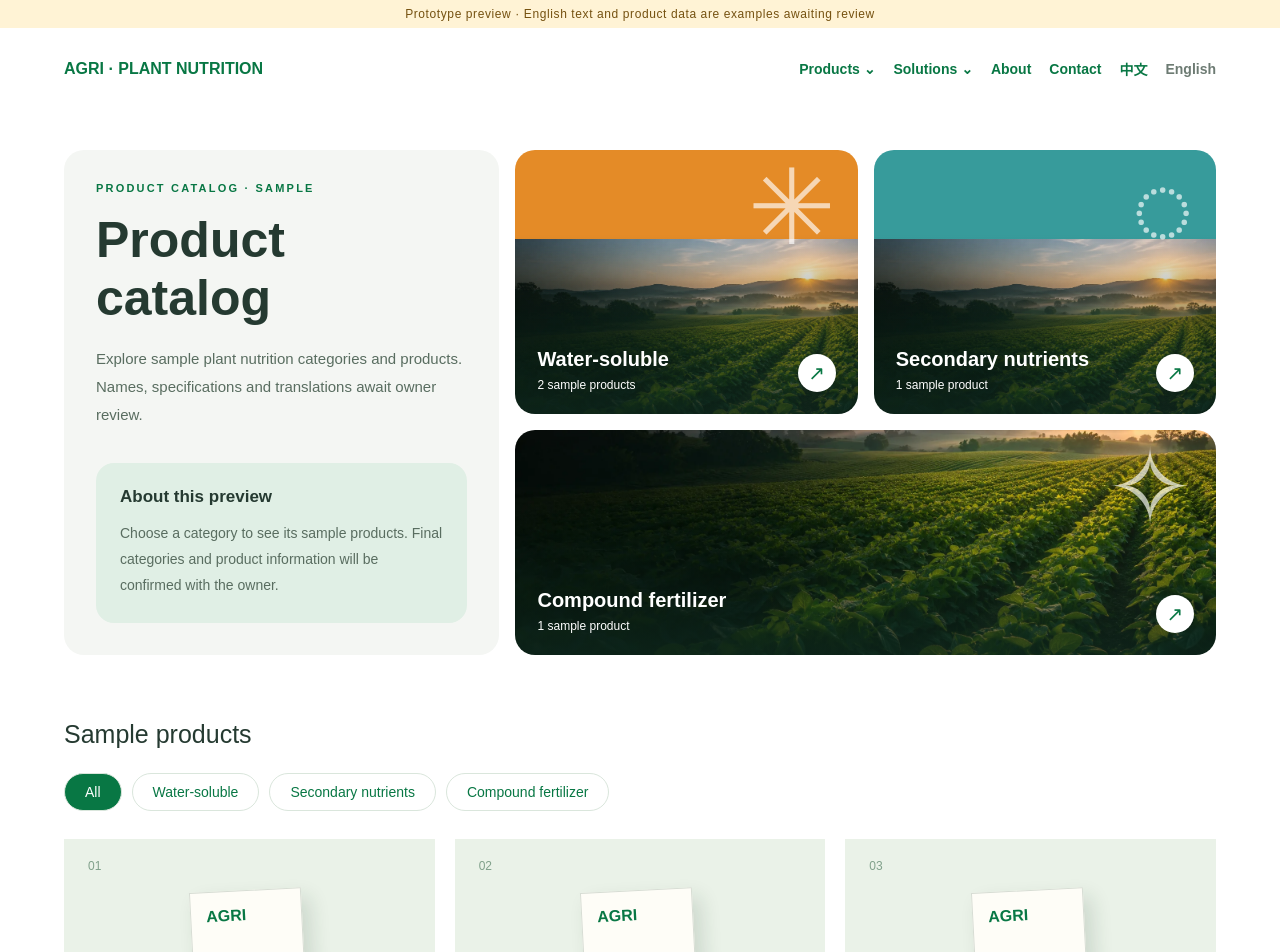
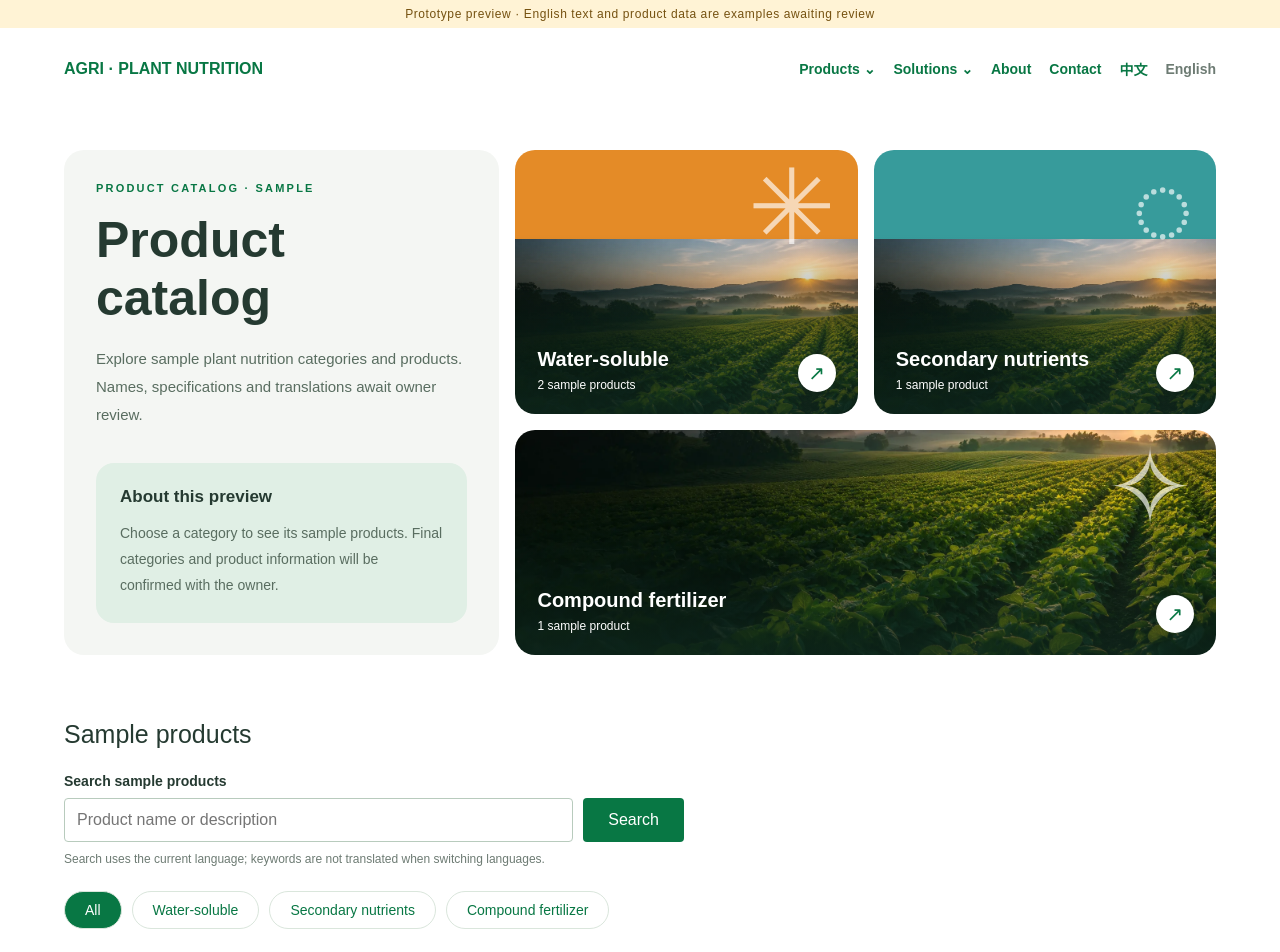
Before and after one commit to WXMISUKI/brand-web-foundation, a Next.js app: page /en/products in a window 1280 px wide. Shown: the top 952 px of the page. Built offline with nearby package versions, Linux system fonts and the light colour scheme.

Commit message:
feat: add bilingual product search and filters

```diff
--- a/src/app/(english)/en/products/page.tsx
+++ b/src/app/(english)/en/products/page.tsx
@@ -1,18 +1,15 @@
+import Link from "next/link";
 import { ProductVisual } from "../../../../components/product-visual";
 import { CatalogOverview } from "../../../../components/catalog-overview";
+import { CatalogControls, catalogHref } from "../../../../components/catalog-controls";
 import { EnglishHeader, EnglishFooter } from "../../../../components/english-site";
-import Link from "next/link";
-import { productCategories } from "../../../../data/products";
-import { englishCategories, englishProducts } from "../../../../data/english-samples";
+import { englishProducts } from "../../../../data/english-samples";
 
-export default async function EnglishProducts({ searchParams }: { searchParams: Promise<{ category?: string | string[] }> }) {
-  const value = (await searchParams).category;
-  const selected = typeof value === "string" ? value : "";
-  const query = selected ? `?category=${encodeURIComponent(selected)}` : "";
-  const visible = selected ? englishProducts.filter((product) => product.categoryId === selected) : englishProducts;
-  return <div lang="en"><EnglishHeader chinesePath={`/products${query}`} /><main className="inner">
-    <CatalogOverview locale="en" /><h2 id="catalog-results" className="catalog-results-title">Sample products</h2>
-    <nav className="catalog-filters" aria-label="Product categories"><Link href="/en/products" aria-current={!selected ? "page" : undefined}>All</Link>{productCategories.map((category) => <Link key={category.id} href={`/en/products?category=${category.id}`} aria-current={selected === category.id ? "page" : undefined}>{englishCategories[category.id]}</Link>)}</nav>
-    {visible.length ? <div className="product-grid">{visible.map((product) => <Link className="product-card" href={`/en/products/${product.slug}`} key={product.slug}><ProductVisual number={product.image} media={product.media} locale="en" productName={product.translation?.name ?? "Translation pending"} /><div className="product-copy"><small>{product.translation?.category ?? "Translation pending"} · Sample</small><h2>{product.translation?.name ?? "Translation pending"}</h2><p>{product.translation?.intro ?? "This product translation has not been supplied."}</p><span>View details ↗</span></div></Link>)}</div> : <p>No sample products found for this category. <Link href="/en/products">View all products</Link></p>}
-  </main><EnglishFooter /></div>;
+export default async function EnglishProducts({ searchParams }: { searchParams: Promise<{ category?: string | string[]; q?: string | string[] }> }) {
+  const params = await searchParams;
+  const category = typeof params.category === "string" ? params.category : "";
+  const query = typeof params.q === "string" ? params.q.trim().slice(0,100) : "";
+  const normalized = query.toLocaleLowerCase();
+  const visible = englishProducts.filter(product => (!category || product.categoryId === category) && (!normalized || `${product.translation?.name ?? ""} ${product.translation?.intro ?? ""}`.toLocaleLowerCase().includes(normalized)));
+  return <div lang="en"><EnglishHeader chinesePath={catalogHref("zh",category,query)} /><main className="inner"><CatalogOverview locale="en"/><h2 id="catalog-results" className="catalog-results-title">Sample products</h2><CatalogControls locale="en" category={category} query={query} count={visible.length}/>{visible.length ? <div className="product-grid">{visible.map(product=><Link className="product-card" href={`/en/products/${product.slug}`} key={product.slug}><ProductVisual number={product.image} media={product.media} locale="en" productName={product.translation?.name ?? "Translation pending"}/><div className="product-copy"><small>{product.translation?.category ?? "Translation pending"} · Sample</small><h2>{product.translation?.name ?? "Translation pending"}</h2><p>{product.translation?.intro ?? "This product translation has not been supplied."}</p><span>View details ↗</span></div></Link>)}</div> : <p>No matching sample products found. <Link href="/en/products#catalog-results">Clear search and filters</Link></p>}</main><EnglishFooter/></div>;
 }
--- /dev/null
+++ b/src/components/catalog-controls.tsx
@@ -0,0 +1,17 @@
+import Link from "next/link";
+import { productCategories } from "../data/products";
+import { englishCategories } from "../data/english-samples";
+import { CatalogSearchForm } from "./catalog-search-form";
+
+export function catalogHref(locale: "zh" | "en", category: string, query: string, anchor = false) {
+  const params = new URLSearchParams();
+  if (category) params.set("category", category);
+  if (query) params.set("q", query);
+  const suffix = params.toString();
+  return `${locale === "en" ? "/en" : ""}/products${suffix ? `?${suffix}` : ""}${anchor ? "#catalog-results" : ""}`;
+}
+
+export function CatalogControls({ locale, category, query, count }: { locale: "zh" | "en"; category: string; query: string; count: number }) {
+  const en = locale === "en";
+  return <><CatalogSearchForm key={JSON.stringify([locale, category, query])} locale={locale} category={category} query={query}/><nav className="catalog-filters" aria-label={en ? "Product categories" : "产品类别"}><Link href={catalogHref(locale,"",query,true)} aria-current={!category ? "page" : undefined}>{en ? "All" : "全部"}</Link>{productCategories.map(item=><Link key={item.id} href={catalogHref(locale,item.id,query,true)} aria-current={category === item.id ? "page" : undefined}>{en ? englishCategories[item.id] : item.name}</Link>)}</nav><p className="catalog-result-count">{en ? `${count} sample ${count === 1 ? "product" : "products"} found` : `找到 ${count} 条示例产品`}</p></>;
+}
--- /dev/null
+++ b/src/components/catalog-search-form.tsx
@@ -0,0 +1,11 @@
+"use client";
+
+import { useRouter } from "next/navigation";
+import { useState } from "react";
+
+export function CatalogSearchForm({ locale, category, query }: { locale: "zh" | "en"; category: string; query: string }) {
+  const [value, setValue] = useState(query);
+  const router = useRouter();
+  const en = locale === "en";
+  return <form className="catalog-search" role="search" action={`${en ? "/en" : ""}/products#catalog-results`} method="get" onSubmit={(event) => { event.preventDefault(); const params = new URLSearchParams(); const term = value.trim().slice(0,100); if (category) params.set("category", category); if (term) params.set("q", term); const suffix = params.toString(); router.push(`${en ? "/en" : ""}/products${suffix ? `?${suffix}` : ""}#catalog-results`); }}><label htmlFor="product-search">{en ? "Search sample products" : "搜索示例产品"}</label><div className="catalog-search-row"><input id="product-search" type="search" name="q" value={value} onChange={(event) => setValue(event.target.value)} maxLength={100} placeholder={en ? "Product name or description" : "产品名称或简介"} aria-describedby="search-language-note" />{category && <input type="hidden" name="category" value={category} />}<button type="submit">{en ? "Search" : "搜索"}</button></div><p id="search-language-note" className="catalog-search-note">{en ? "Search uses the current language; keywords are not translated when switching languages." : "搜索当前语言的名称和简介；切换语言时关键词不会自动翻译。"}</p></form>;
+}
```
Also changed, not shown: src/app/(zh)/products/page.tsx (+13 -3 lines), src/app/styles.css, 1 other file (tests, documents, lock files or other folders).
